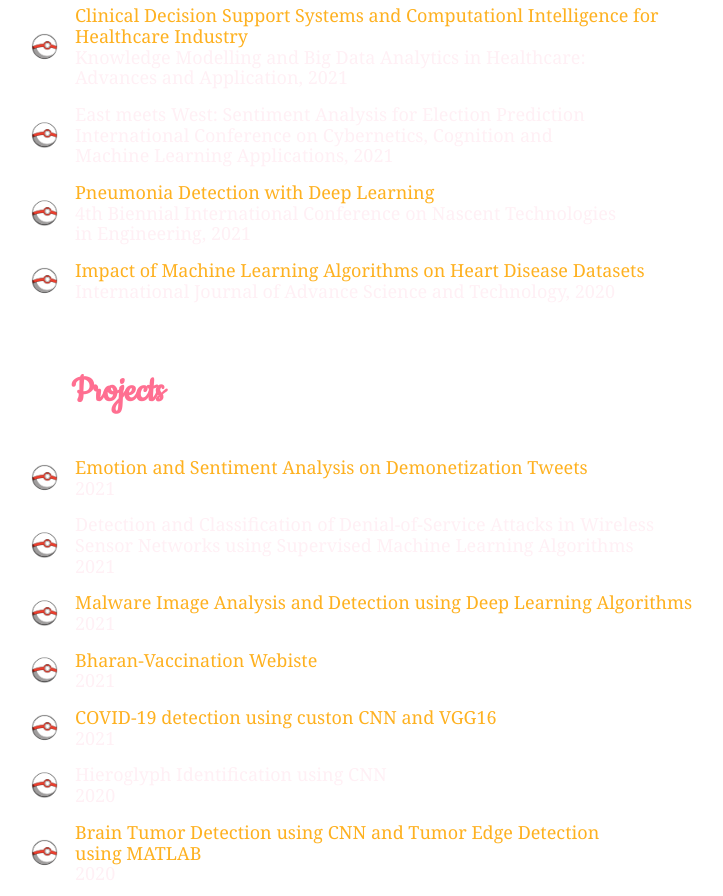
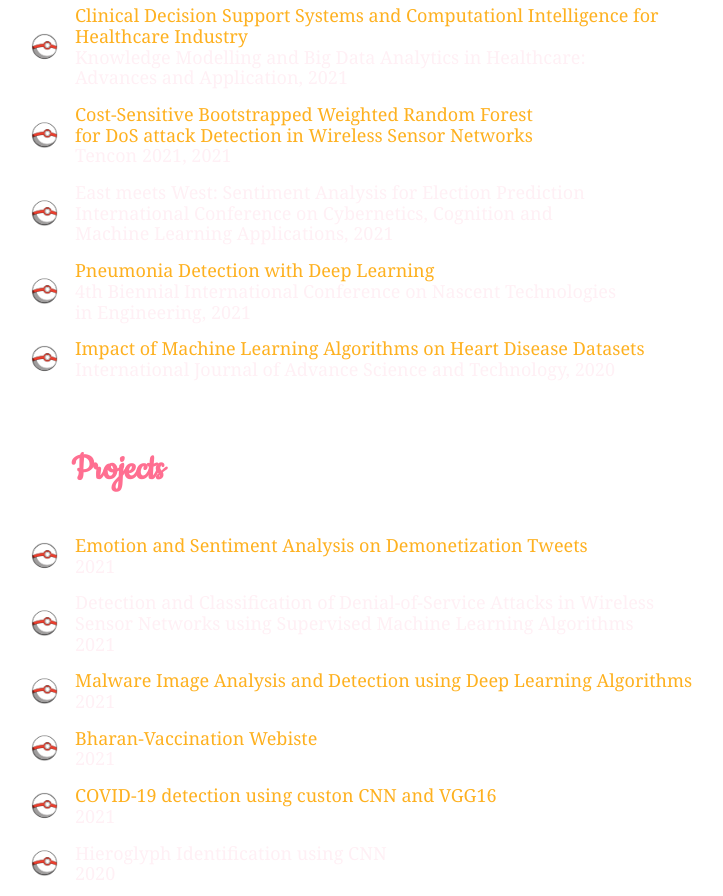
Before and after one commit to The-Swapster/The-Swapster, a plain HTML site: page docs/about_me.html in a window 1280 px wide. Shown: the part 2146-3042 px from the top of the page, without its empty margins (89-812 px from the left). Drawn offline with nearby package versions, Linux system fonts and the light colour scheme.

Commit message:
Update about_me.html

```diff
--- a/docs/about_me.html
+++ b/docs/about_me.html
@@ -114,6 +114,10 @@
                 <br>Healthcare Industry</a><br>
                 Knowledge Modelling and Big Data Analytics in Healthcare: <br>
                 Advances and Application, 2021</div>
+            </li>
+            <li><div><a href="https://ieeexplore.ieee.org/document/9707254">Cost-Sensitive Bootstrapped Weighted Random Forest
+                <br>for DoS attack Detection in Wireless Sensor Networks</a>
+                <br>Tencon 2021, 2021</div>
             </li>
             <li>East meets West: Sentiment Analysis for Election Prediction<br>
                 International Conference on Cybernetics, Cognition and <br>
```
